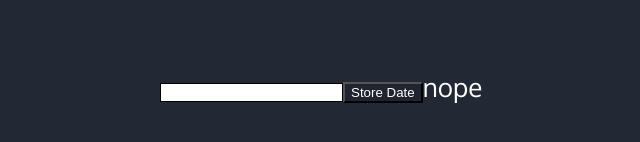
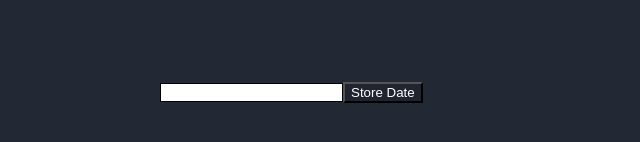
Before and after one commit to mtopo27/countdown, a React (Create React App) app: page / in a window 1280 px wide. Shown: the part 250-392 px from the top of the page, without its empty margins (352-992 px from the left). Built offline with nearby package versions, Linux system fonts and the light colour scheme.

Commit message:
crazy shit just broke and idk what

```diff
--- a/src/App.js
+++ b/src/App.js
@@ -5,7 +5,12 @@ import Card from './components/card';
 import moment from 'moment'
 import * as util from './util'
 
-
+  /*
+    Questions:
+    1. how do I ensure something follows a format '####-##-##'
+    ---
+    4. Animating between returns?
+  */
 
 class App extends React.Component {
   state = {
@@ -13,35 +18,13 @@ class App extends React.Component {
     hasDate: false
   }
 
-
   handleChange = (event) => {
     this.setState({dateInput: event.target.value});
   }
 
-  // handleChange = (event) => {
-  //   this.setState((state) => {
-  //     return {dateInput: event.target.value}
-  //   })
-  // }
-
   handleClick = (event) => {
     this.setState({hasDate: true});
   }
-
-  handleClick = (event) => {
-    this.setState((state) => {
-      return {hasDate: true};
-    })
-  }
-
-  /*
-    Questions:
-    1. If nothing outside of this class can see the value of {this.state.dateInput}, how can I use the inputted value in my util file or do I need to put all my date logic that takes the input value inside this class
-    2. how do I ensure something follows a format '####-##-##'
-    3. Any idea why the styled components don't render after state change
-    ---
-    4. Animating between returns?
-  */
 
   render() {
     // Constants from states, logic functions held in util
@@ -53,27 +36,73 @@ class App extends React.Component {
     const [nextBigDay, decImage, daysToBigDay, percentDays] = util.daysOldData(userBday)
     const [currDec, nextDec, daysToDec, percentDec] = util.decData(userAges, userBday)
 
-    if (!this.state.hasDate) {
-      return (
-        <div className="appContent">
-        <TestInput>
-        <input
-          type="text"
-          onChange={this.handleChange} >
-        </input>
-        <button onClick={this.handleClick}>Store Date</button>
-        {this.state.dateInput === "hello" ? <span>yo</span> : <span>nope</span>}
-        </TestInput>
-        </div>
-      )
+    const TestInput = styled.div`
+    position: absolute;
+    left: 40%;
+    top: 40%;
+
+    input {
+      border: solid 1px black;
     }
 
-    return (
-      <div className="appContent">
-        <HeroText>
-          <LifeCount>{userDaysOld}</LifeCount>
-          <LifeLabel>Days Old</LifeLabel>
-        </HeroText>
+    button {
+      background-color: rgba(0, 0, 0, .1);
+      color: white;
+    }
+  `
+
+  const HeroText = styled.div`
+    display: flex;
+    flex-direction: column;
+    margin-bottom: 60px;
+    padding-top: 100px;
+    animation: Rise 2.5s 0.2s forwards cubic-bezier(0.2, 0.8, 0.2, 1);
+    opacity: 0;
+  `
+
+  const LifeCount = styled.span`
+    font-size: 3rem;
+    color: white;
+    font-weight: bold;
+  `
+
+  const LifeLabel = styled.span`
+    font-size: 2rem;
+    color: rgba(255, 255, 255, .8);
+  `
+
+  const CardGrid = styled.div`
+    display: grid;
+    grid-template-columns: repeat( auto-fit, 290px );
+    grid-gap: 60px 40px;
+    padding-left: 50px;
+    padding-right: 50px;
+    justify-content: space-between;
+    transition: all ease-in-out .3s;
+    position-relative
+    opacity: 0;
+    animation: Rise 2.5s 0.2s forwards cubic-bezier(0.2, 0.8, 0.2, 1);
+
+    @media (max-width: 720px) {
+      justify-content: center;
+  }
+  `
+
+    const pageInput =(
+    <TestInput>
+      <input
+        type="text"
+        onChange={this.handleChange}>
+      </input>
+      <button onClick={this.handleClick}>Store Date</button>
+    </TestInput>)
+
+    const dataCards =(
+      <>
+      <HeroText>
+        <LifeCount>{userDaysOld}</LifeCount>
+        <LifeLabel>Days Old</LifeLabel>
+      </HeroText>
 
         <CardGrid>
           <Card
@@ -103,12 +132,74 @@ class App extends React.Component {
             data={daysToDec}
             label="Days Remaining"
             width={percentDec} />
-        </CardGrid>
-      </div>
-  );
-    }
-    }
+        </CardGrid></>)
 
+      return (
+        <div className="appContent">
+          {!this.state.hasDate ?
+            (<TestInput>
+              <input
+                type="text"
+                onChange={this.handleChange}>
+              </input>
+              <button onClick={this.handleClick}>Store Date</button>
+            </TestInput>) : ( <>
+      <HeroText>
+        <LifeCount>{userDaysOld}</LifeCount>
+        <LifeLabel>Days Old</LifeLabel>
+      </HeroText>
+
+        <CardGrid>
+          <Card
+            title={`${userAges + 1}th Birthday`}
+            image={require('./images/birthday.svg')}
+            data={daysToBday}
+            label="Days Remaining"
+            width={percentBday} />
+
+          <Card
+            title={`${moment().add(1, 'years').format("YYYY")} New Year`}
+            image={require('./images/newYear.svg')}
+            data={util.daysToYear}
+            label="Days Remaining"
+            width={util.percentYear} />
+
+          <Card
+            title={`${nextBigDay/1000}k Days`}
+            image={decImage}
+            data={daysToBigDay}
+            label="Days Remaining"
+            width={percentDays} />
+
+          <Card
+            title={`${currDec}'s to ${nextDec}`}
+            image={require('./images/death.svg')}
+            data={daysToDec}
+            label="Days Remaining"
+            width={percentDec} />
+        </CardGrid></>)
+
+        }
+        </div>
+     );
+  }
+}
+
+
+const TestInput = styled.div`
+  position: absolute;
+  left: 40%;
+  top: 40%;
+
+  input {
+    border: solid 1px black;
+  }
+
+  button {
+    background-color: rgba(0, 0, 0, .1);
+    color: white;
+  }
+`
 
 const HeroText = styled.div`
   display: flex;
@@ -147,19 +238,4 @@ const CardGrid = styled.div`
 }
 `
 
-const TestInput = styled.div`
-  position: absolute;
-  left: 40%;
-  top: 40%;
-
-  input {
-    border: solid 1px black;
-  }
-
-  button {
-    background-color: rgba(0, 0, 0, .1);
-    color: white;
-  }
-`
-
 export default App;
```
